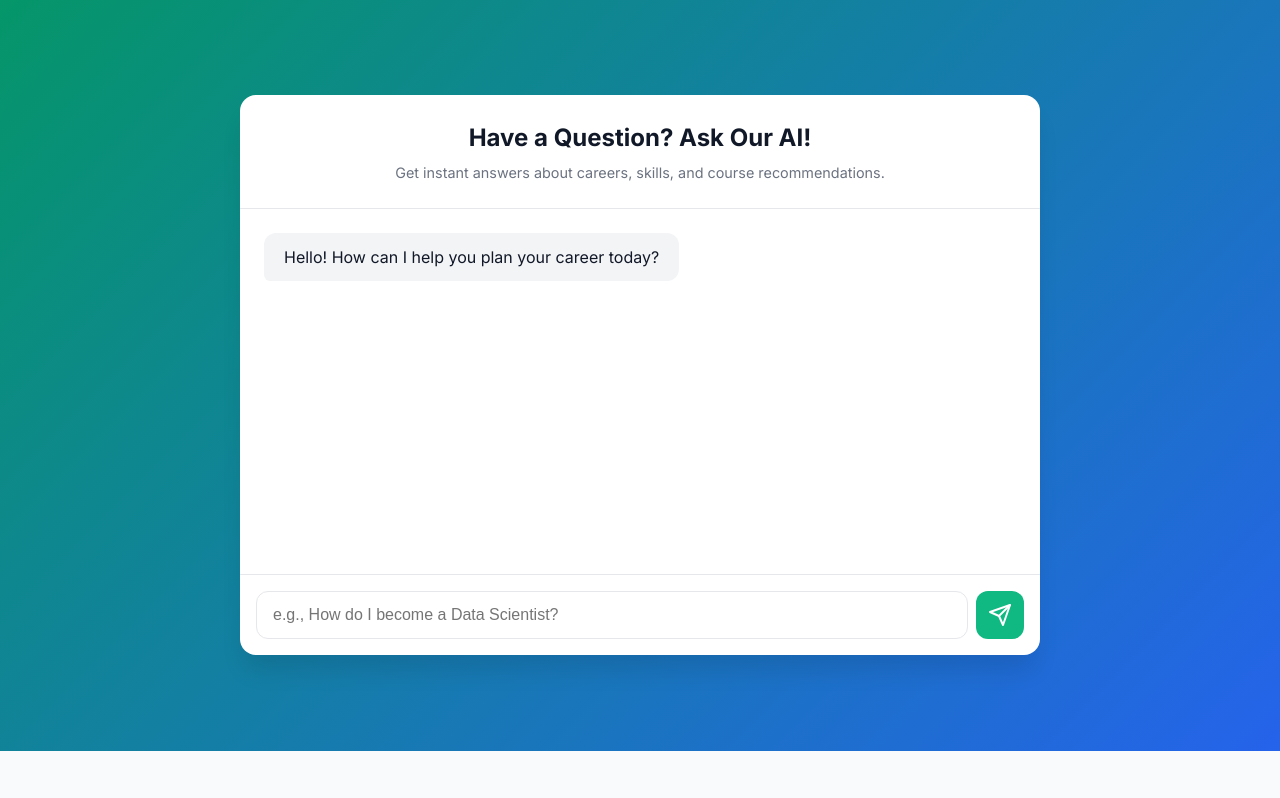
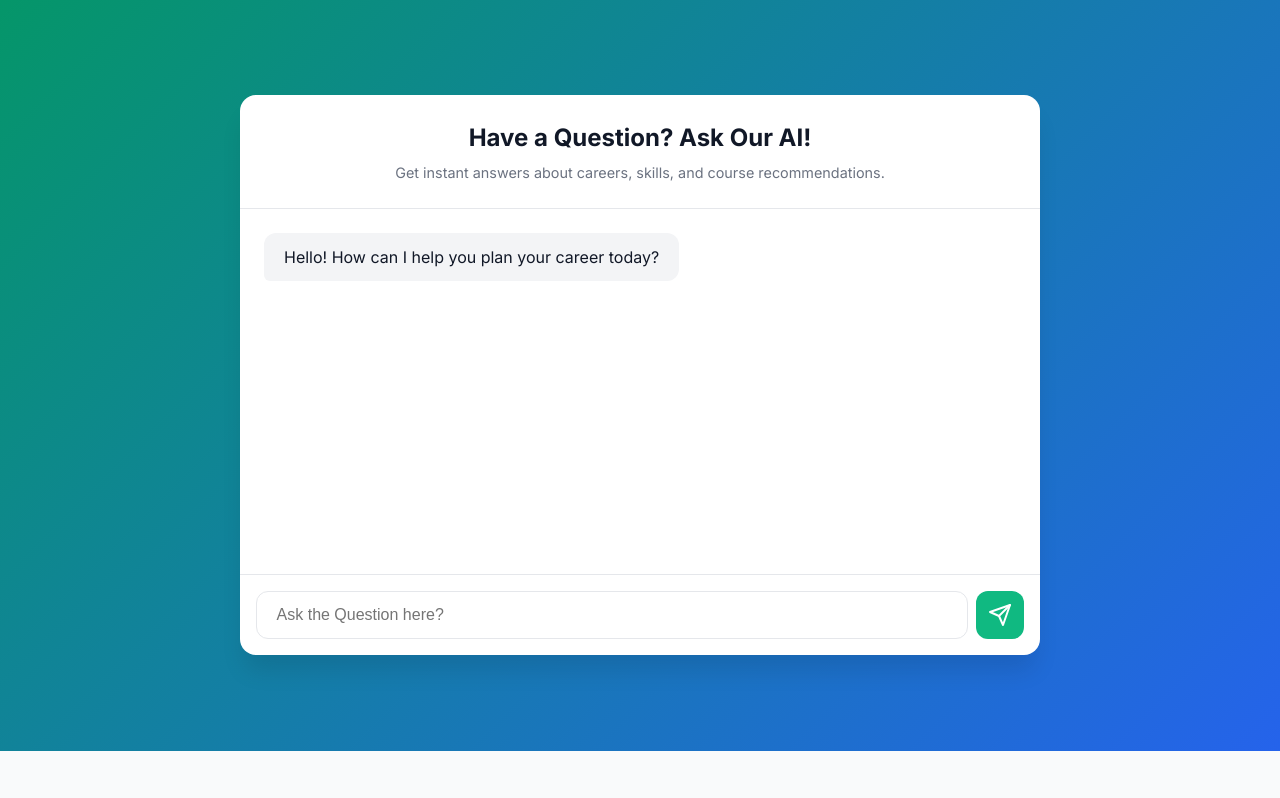
Before and after one commit to Siddhu182005/Course2career, a Flask app: page / in a window 1280 px wide. Shown: the part 967-1765 px from the top of the page. Run offline with Flask 3, Linux system fonts and the light colour scheme; parts of the project's set-up code (start-up, migrations or seed data) failed here and were passed over.

Commit message:
Update index.html

```diff
--- a/templates/index.html
+++ b/templates/index.html
@@ -263,7 +263,7 @@
                         </div>
                         <div id="chatbot-messages"></div>
                         <form id="chatbot-form">
-                           <input type="text" id="chatbot-query" placeholder="e.g., How do I become a Data Scientist?" required>
+                           <input type="text" id="chatbot-query" placeholder=" Ask the Question here? " required>
                            <button type="submit" id="chatbot-submit-btn">
                                 <svg xmlns="http://www.w3.org/2000/svg" width="24" height="24" viewBox="0 0 24 24" fill="none" stroke="currentColor" stroke-width="2" stroke-linecap="round" stroke-linejoin="round"><path d="M22 2L11 13"/><path d="M22 2L15 22L11 13L2 9L22 2z"/></svg>
                            </button>
```
